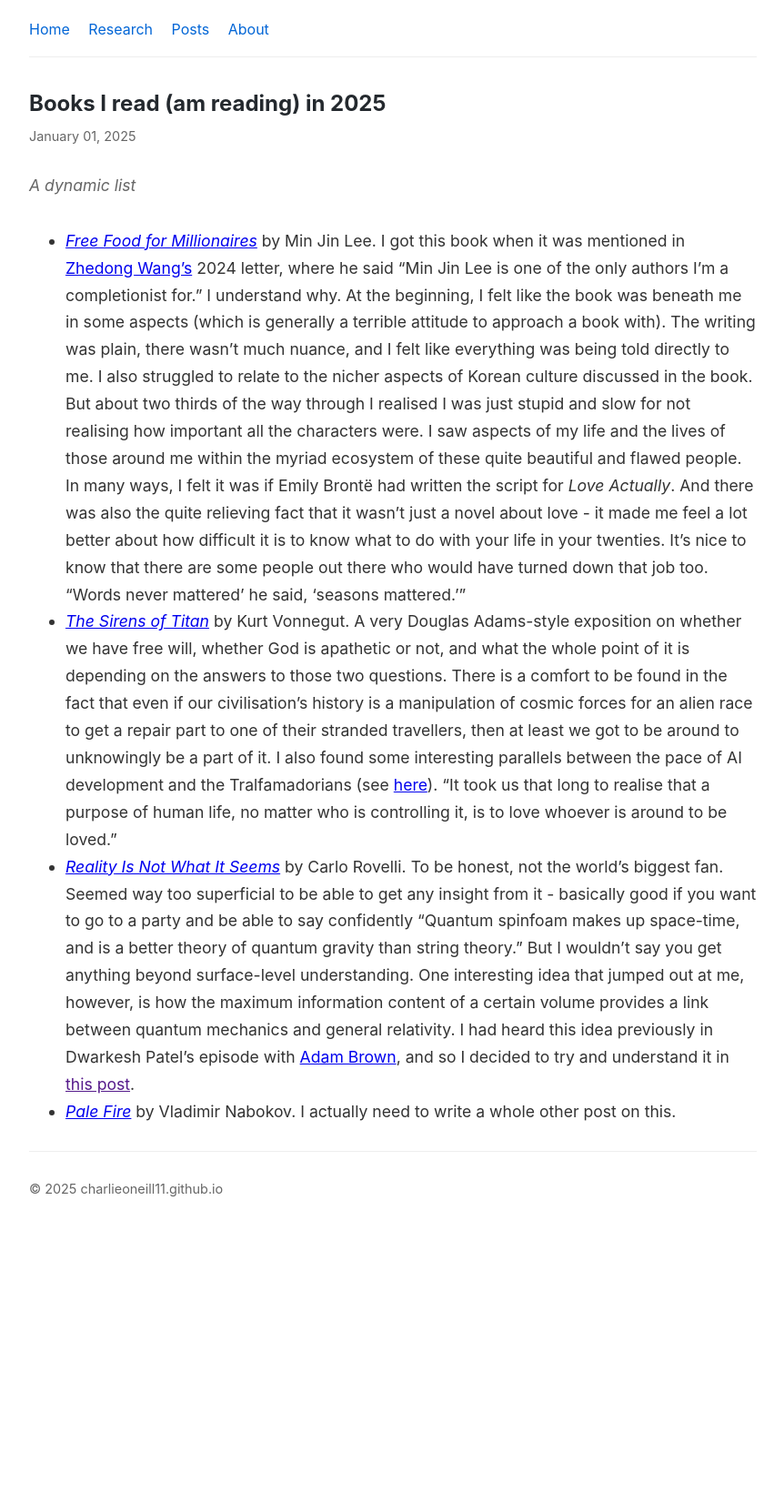
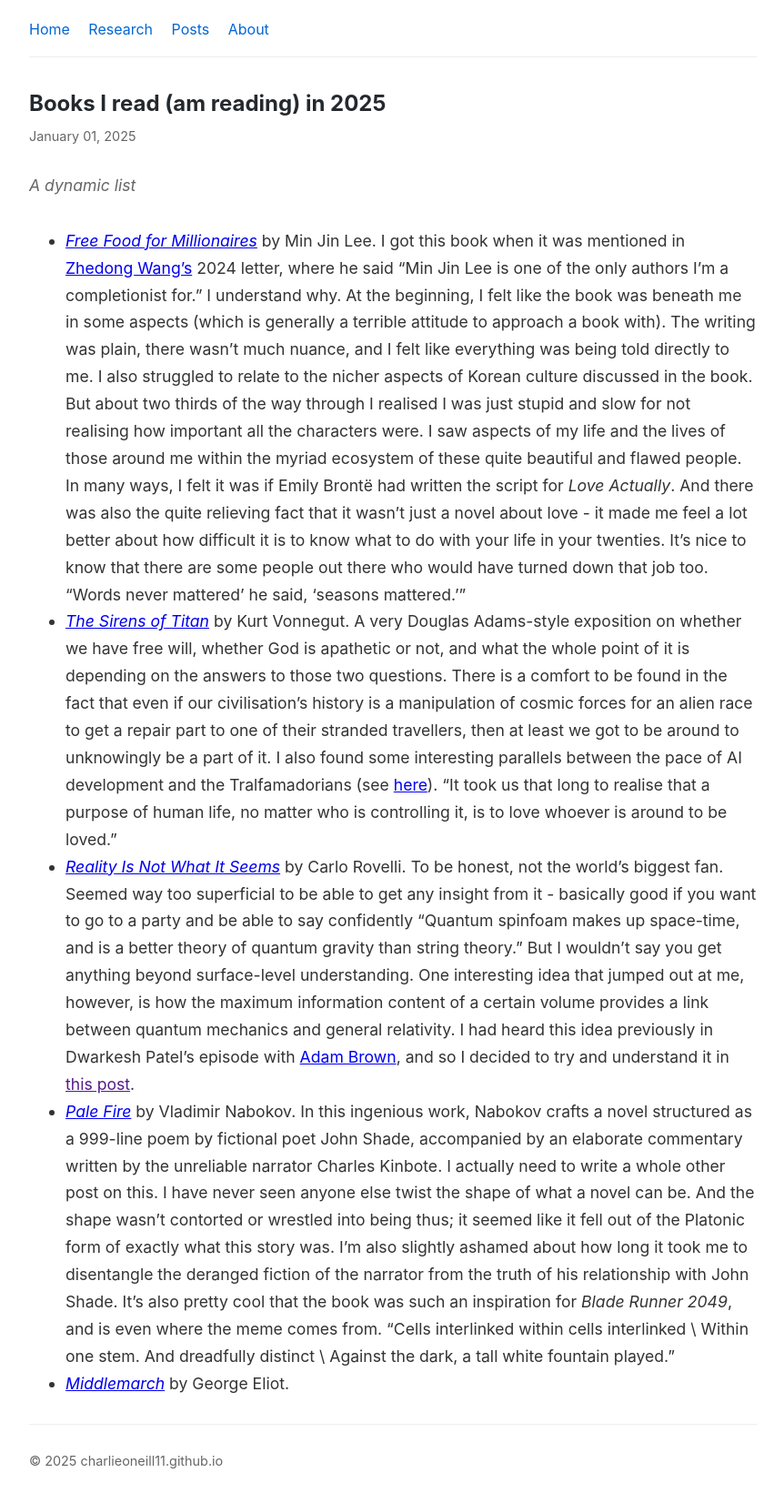
Before and after one commit to charlieoneill11/charlieoneill11.github.io, a Jekyll site: the page built from _posts/2025-01-01-2025_books.md, in a window 1280 px wide. Shown: the whole page at 91% size, without its empty margins (208-1070 px from the left). Built offline with Jekyll 4.4.1, drawn with Linux system fonts in a browser that asks for light colours; some web fonts are replaced; before the commit the page ends 1353 px from its top, so only the background shows below that.

Commit message:
Middlemarch

```diff
--- a/_posts/2025-01-01-2025_books.md
+++ b/_posts/2025-01-01-2025_books.md
@@ -8,4 +8,5 @@ description: A dynamic list
 * [_Free Food for Millionaires_](https://www.goodreads.com/book/show/40727626-free-food-for-millionaires?ac=1&from_search=true&qid=j8GaQuqoDW&rank=1) by Min Jin Lee. I got this book when it was mentioned in [Zhedong Wang's](https://zhengdongwang.com/2024/12/29/2024-letter.html) 2024 letter, where he said "Min Jin Lee is one of the only authors I’m a completionist for." I understand why. At the beginning, I felt like the book was beneath me in some aspects (which is generally a terrible attitude to approach a book with). The writing was plain, there wasn't much nuance, and I felt like everything was being told directly to me. I also struggled to relate to the nicher aspects of Korean culture discussed in the book. But about two thirds of the way through I realised I was just stupid and slow for not realising how important all the characters were. I saw aspects of my life and the lives of those around me within the myriad ecosystem of these quite beautiful and flawed people. In many ways, I felt it was if Emily Brontë had written the script for _Love Actually_. And there was also the quite relieving fact that it wasn't just a novel about love - it made me feel a lot better about how difficult it is to know what to do with your life in your twenties. It's nice to know that there are some people out there who would have turned down that job too. "Words never mattered' he said, 'seasons mattered.'"
 * [_The Sirens of Titan_](https://www.goodreads.com/book/show/4982.The_Sirens_of_Titan) by Kurt Vonnegut. A very Douglas Adams-style exposition on whether we have free will, whether God is apathetic or not, and what the whole point of it is depending on the answers to those two questions. There is a comfort to be found in the fact that even if our civilisation's history is a manipulation of cosmic forces for an alien race to get a repair part to one of their stranded travellers, then at least we got to be around to unknowingly be a part of it. I also found some interesting parallels between the pace of AI development and the Tralfamadorians (see [here](https://www.lesswrong.com/posts/PKoGicBvbomuBzJYE/the-nihilism-of-neurips)). "It took us that long to realise that a purpose of human life, no matter who is controlling it, is to love whoever is around to be loved."
 * [_Reality Is Not What It Seems_](https://www.goodreads.com/book/show/29767627-reality-is-not-what-it-seems) by Carlo Rovelli. To be honest, not the world's biggest fan. Seemed way too superficial to be able to get any insight from it - basically good if you want to go to a party and be able to say confidently "Quantum spinfoam makes up space-time, and is a better theory of quantum gravity than string theory." But I wouldn't say you get anything beyond surface-level understanding. One interesting idea that jumped out at me, however, is how the maximum information content of a certain volume provides a link between quantum mechanics and general relativity. I had heard this idea previously in Dwarkesh Patel's episode with [Adam Brown](https://www.dwarkeshpatel.com/p/adam-brown), and so I decided to try and understand it in [this post]({{< relref "quantum_information.md" >}}).
-* [_Pale Fire_](https://www.goodreads.com/book/show/7805.Pale_Fire) by Vladimir Nabokov. I actually need to write a whole other post on this.
+* [_Pale Fire_](https://www.goodreads.com/book/show/7805.Pale_Fire) by Vladimir Nabokov. In this ingenious work, Nabokov crafts a novel structured as a 999-line poem by fictional poet John Shade, accompanied by an elaborate commentary written by the unreliable narrator Charles Kinbote. I actually need to write a whole other post on this. I have never seen anyone else twist the shape of what a novel can be. And the shape wasn't contorted or wrestled into being thus; it seemed like it fell out of the Platonic form of exactly what this story was. I'm also slightly ashamed about how long it took me to disentangle the deranged fiction of the narrator from the truth of his relationship with John Shade. It's also pretty cool that the book was such an inspiration for _Blade Runner 2049_, and is even where the meme comes from. "Cells interlinked within cells interlinked \ Within one stem. And dreadfully distinct \ Against the dark, a tall white fountain played."
+* [_Middlemarch_](https://www.goodreads.com/book/show/19089.Middlemarch) by George Eliot.
```
